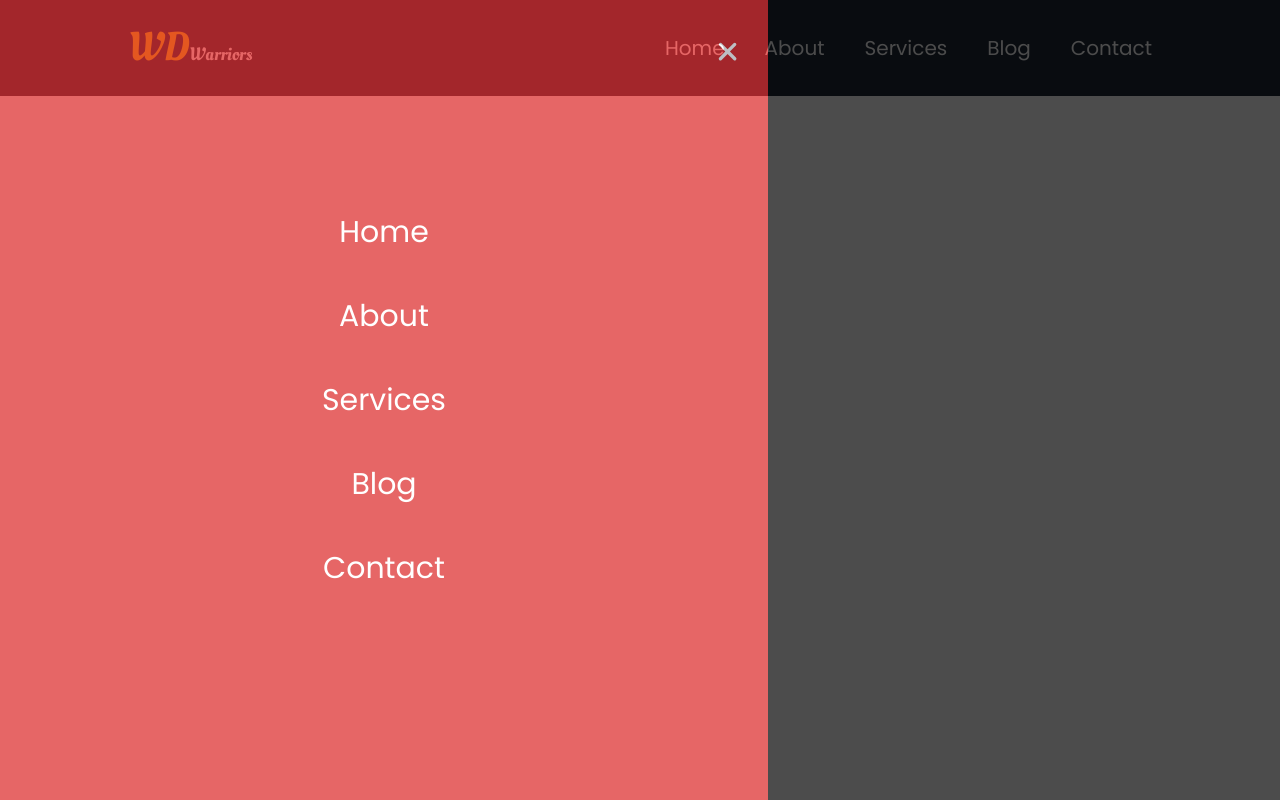
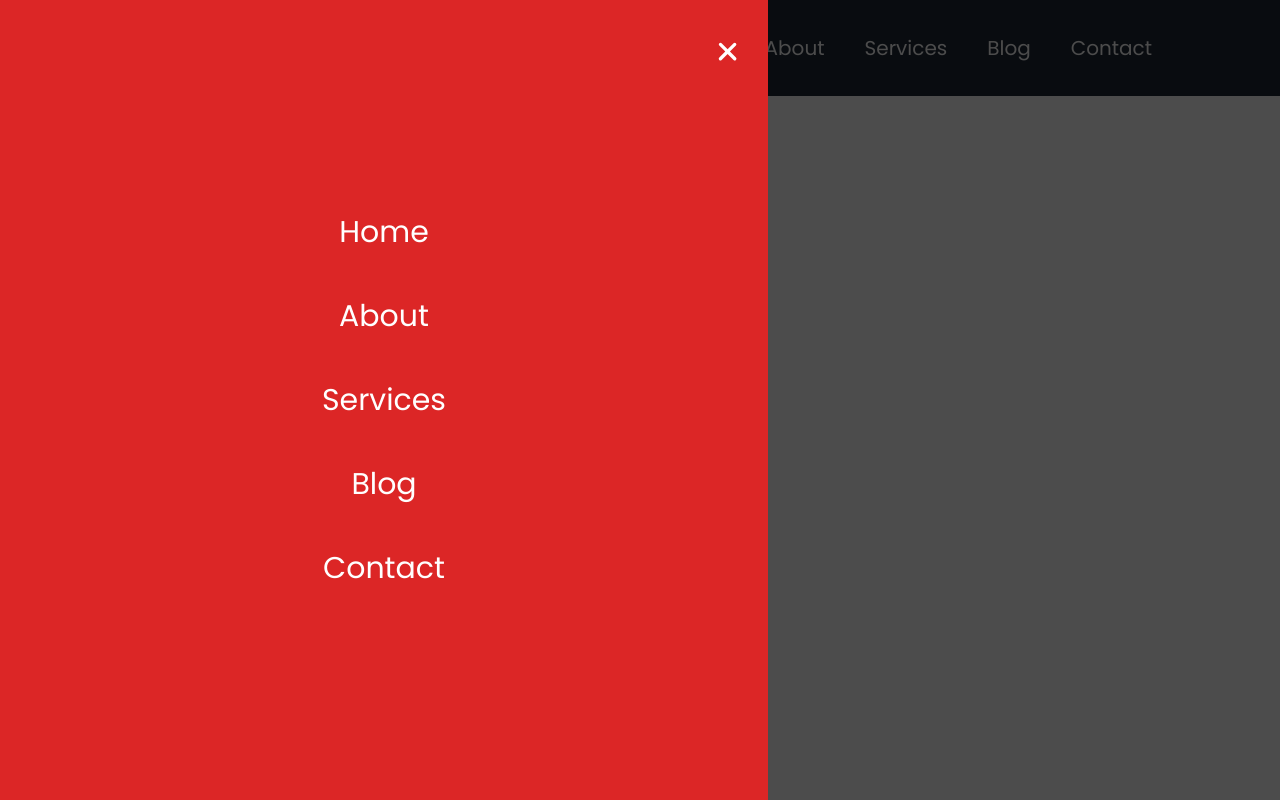
Before and after one commit to PiratesZackrozaq/portfolioReact, a Next.js app: page / in a window 1280 px wide. Built offline with nearby package versions, Linux system fonts and the light colour scheme.

Commit message:
Add files via upload

```diff
--- a/components/NavMobile.tsx
+++ b/components/NavMobile.tsx
@@ -4,7 +4,7 @@ import React from 'react';
 
 interface Props {
   showNav: boolean;
-  closeNav: () => void
+  closeNav: () => void;
 }
 
 const NavMobile = ({ closeNav, showNav }: Props) => {
@@ -12,8 +12,9 @@ const NavMobile = ({ closeNav, showNav }: Props) => {
 
   return (
     <div>
-      <div className={'fixed top-0 ${navOpenStyle} transform transition-all duration-500 z-[10000] left-0 ring-0 bottom-0 bg-black opacity-70 w-[100vw] h-[100vh]'}>
-        <ul className={'text-white ${navOpenStyle} fixed flex items-center flex-col justify-center h-[100%] transform transition-all duration-300 delay-300 w-[60%] bg-red-600 space-y-14 z-[10006]'}>
+      <div className={'fixed top-0 ${ navOpenStyle } transform transition-all duration-500 z-[10000] left-0 ring-0 bottom-0 bg-black opacity-70 w-[100vw] h-[100vh]'}>
+      </div>
+        <ul className={'text-white ${ navOpenStyle } fixed flex items-center flex-col justify-center h-[100%] transform transition-all duration-300 delay-300 w-[60%] bg-red-600 space-y-14 z-[10006]'}>
           <li><a className="nav__link text-[25px] sm:text-[30px]" href="#">Home</a></li>
           <li><a className="nav__link text-[25px] sm:text-[30px]" href="#">About</a></li>
           <li><a className="nav__link text-[25px] sm:text-[30px]" href="#">Services</a></li>
@@ -21,7 +22,6 @@ const NavMobile = ({ closeNav, showNav }: Props) => {
           <li><a className="nav__link text-[25px] sm:text-[30px]" href="#">Contact</a></li>
           <XMarkIcon onClick={closeNav} className="absolute top-[-1.4rem] right-[1.4rem] w-[2.2rem] h-[2.2rem] text-white" />
         </ul>
-      </div>
     </div>
   );
 };
```
Also changed, not shown: components/Nav.tsx (+8 -6 lines).
